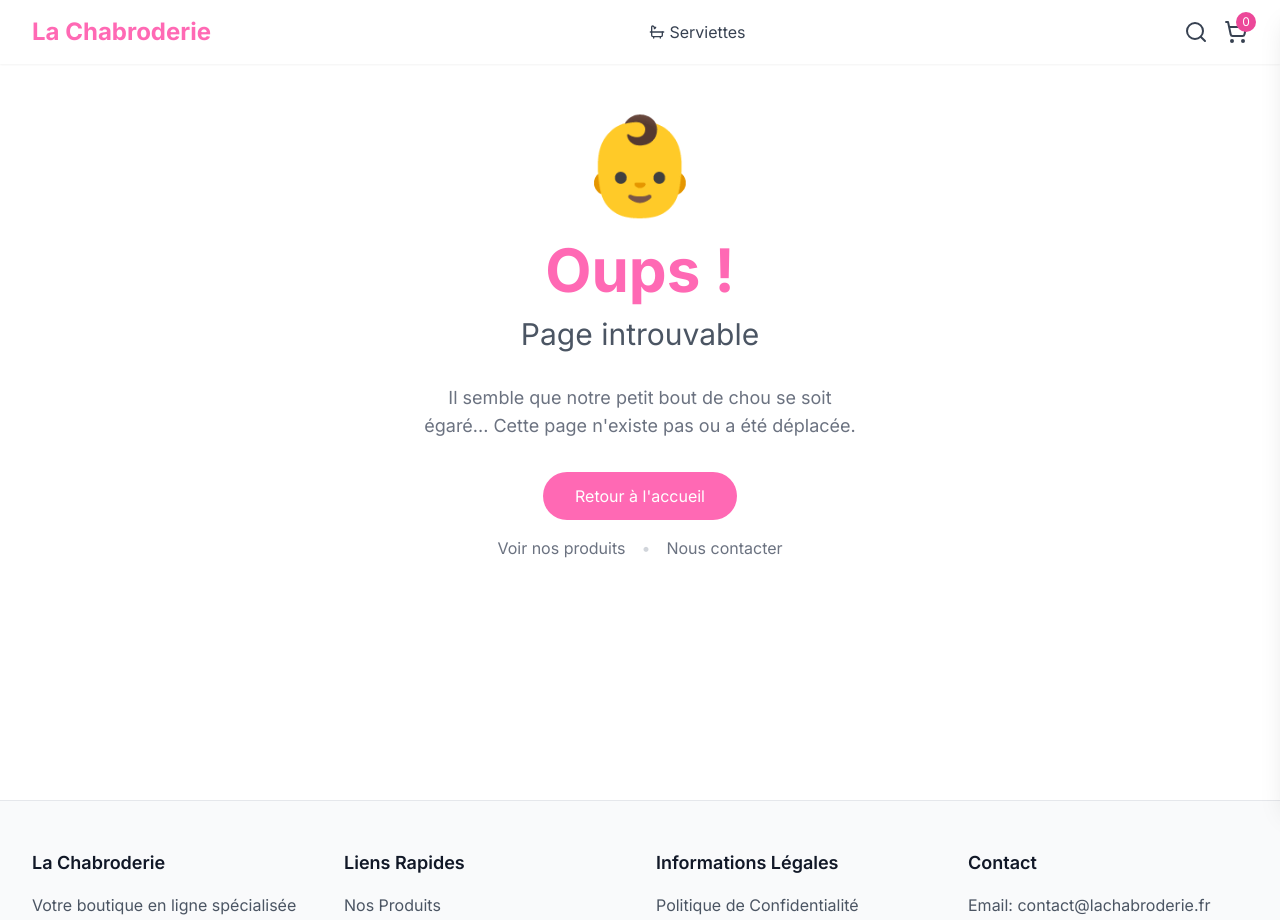
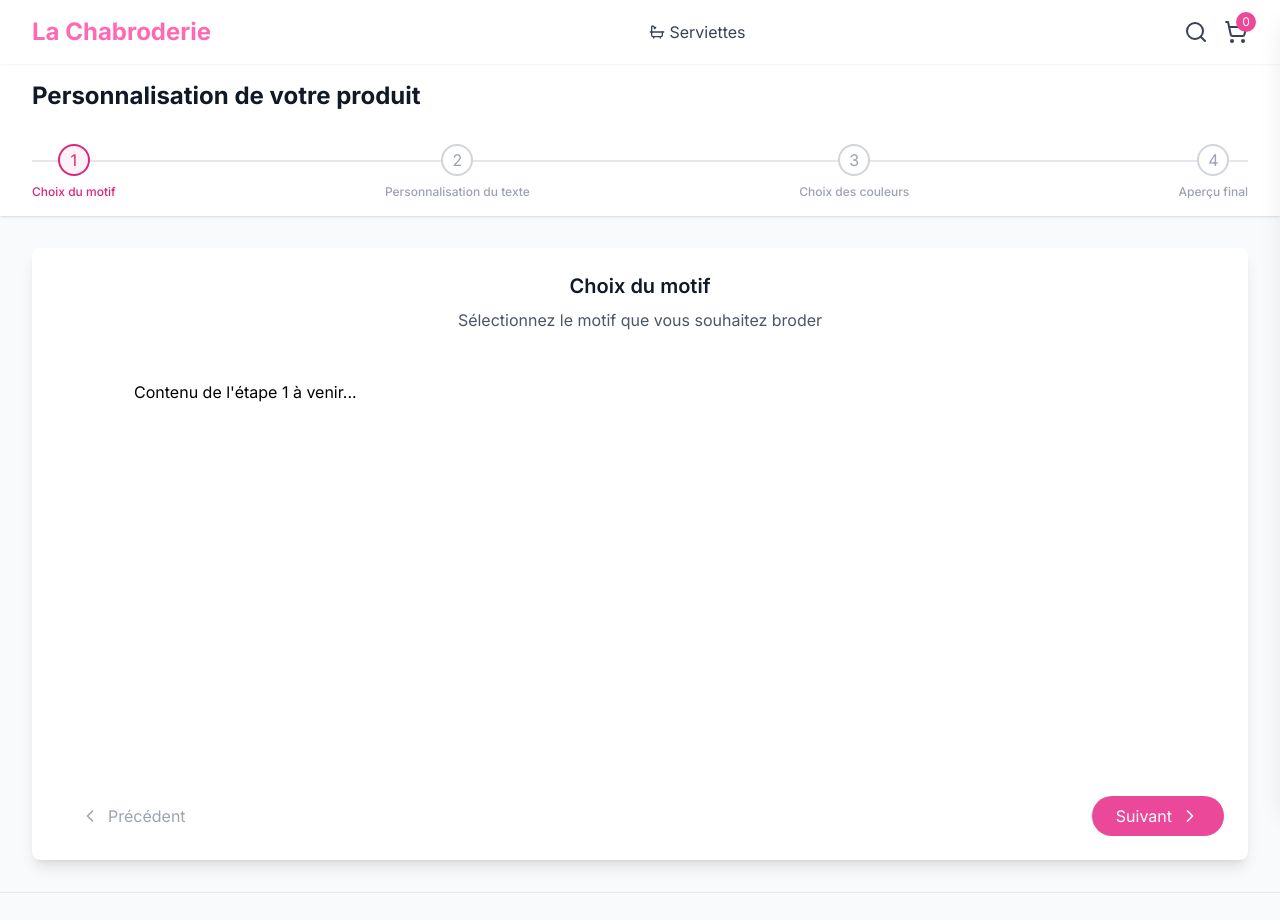
Before and after one commit to game05/ecommerce, a Next.js app: page /personnalisation/1 in a window 1280 px wide. Before the commit this address had no page. Shown: the top 920 px of the page. Built offline with nearby package versions, Linux system fonts and the light colour scheme.

Commit message:
feat: création de la page de personnalisation
- Ajout d'un système d'étapes avec barre de progression
- Mise en place de la navigation entre les étapes
- Création de la structure pour les 4 étapes de personnalisation
- Intégration des animations et transitions

```diff
--- /dev/null
+++ b/src/app/personnalisation/[slug]/page.tsx
@@ -0,0 +1,206 @@
+'use client';
+
+import { useState } from 'react';
+import Image from 'next/image';
+import { ChevronLeft, ChevronRight } from 'lucide-react';
+
+// Types pour les étapes
+type Step = {
+  id: number;
+  title: string;
+  description: string;
+};
+
+// Définition des étapes de personnalisation
+const steps: Step[] = [
+  {
+    id: 1,
+    title: "Choix du motif",
+    description: "Sélectionnez le motif que vous souhaitez broder"
+  },
+  {
+    id: 2,
+    title: "Personnalisation du texte",
+    description: "Ajoutez le texte de votre choix (nom, date, message...)"
+  },
+  {
+    id: 3,
+    title: "Choix des couleurs",
+    description: "Sélectionnez les couleurs pour votre broderie"
+  },
+  {
+    id: 4,
+    title: "Aperçu final",
+    description: "Vérifiez votre création avant de valider"
+  }
+];
+
+export default function PersonnalisationPage({ params }: { params: { slug: string } }) {
+  const [currentStep, setCurrentStep] = useState(1);
+  const [formData, setFormData] = useState({
+    motif: '',
+    texte: '',
+    couleurs: [],
+  });
+
+  // Fonction pour aller à l'étape suivante
+  const nextStep = () => {
+    if (currentStep < steps.length) {
+      setCurrentStep(currentStep + 1);
+    }
+  };
+
+  // Fonction pour revenir à l'étape précédente
+  const prevStep = () => {
+    if (currentStep > 1) {
+      setCurrentStep(currentStep - 1);
+    }
+  };
+
+  return (
+    <div className="min-h-screen bg-gray-50">
+      {/* Header avec les étapes */}
+      <div className="bg-white shadow">
+        <div className="max-w-7xl mx-auto px-4 sm:px-6 lg:px-8 py-4">
+          <div className="flex items-center justify-between">
+            <h1 className="text-2xl font-bold text-gray-900">
+              Personnalisation de votre produit
+            </h1>
+          </div>
+
+          {/* Barre de progression */}
+          <div className="mt-8 relative">
+            <div className="flex justify-between items-center">
+              {steps.map((step) => (
+                <div
+                  key={step.id}
+                  className={`flex flex-col items-center relative z-10 ${
+                    step.id === currentStep
+                      ? 'text-pink-600'
+                      : step.id < currentStep
+                      ? 'text-green-600'
+                      : 'text-gray-400'
+                  }`}
+                >
+                  <div
+                    className={`w-8 h-8 rounded-full flex items-center justify-center border-2
+                    ${
+                      step.id === currentStep
+                        ? 'border-pink-600 bg-pink-50'
+                        : step.id < currentStep
+                        ? 'border-green-600 bg-green-50'
+                        : 'border-gray-300 bg-white'
+                    }`}
+                  >
+                    {step.id < currentStep ? (
+                      <svg className="w-4 h-4" viewBox="0 0 20 20" fill="currentColor">
+                        <path
+                          fillRule="evenodd"
+                          d="M16.707 5.293a1 1 0 010 1.414l-8 8a1 1 0 01-1.414 0l-4-4a1 1 0 011.414-1.414L8 12.586l7.293-7.293a1 1 0 011.414 0z"
+                          clipRule="evenodd"
+                        />
+                      </svg>
+                    ) : (
+                      step.id
+                    )}
+                  </div>
+                  <div className="text-xs mt-2 font-medium">{step.title}</div>
+                </div>
+              ))}
+            </div>
+
+            {/* Ligne de progression */}
+            <div className="absolute top-4 left-0 w-full">
+              <div className="h-0.5 bg-gray-200">
+                <div
+                  className="h-0.5 bg-pink-600 transition-all duration-500"
+                  style={{ width: `${((currentStep - 1) / (steps.length - 1)) * 100}%` }}
+                />
+              </div>
+            </div>
+          </div>
+        </div>
+      </div>
+
+      {/* Contenu principal */}
+      <div className="max-w-7xl mx-auto px-4 sm:px-6 lg:px-8 py-8">
+        <div className="bg-white rounded-lg shadow-lg p-6">
+          {/* Description de l'étape actuelle */}
+          <div className="text-center mb-8">
+            <h2 className="text-xl font-semibold text-gray-900">
+              {steps[currentStep - 1].title}
+            </h2>
+            <p className="mt-2 text-gray-600">
+              {steps[currentStep - 1].description}
+            </p>
+          </div>
+
+          {/* Contenu de l'étape */}
+          <div className="min-h-[400px]">
+            {/* Le contenu spécifique à chaque étape sera ajouté ici */}
+            {currentStep === 1 && (
+              <div className="grid grid-cols-1 md:grid-cols-3 gap-4">
+                {/* Motifs à ajouter */}
+                <div className="text-center p-4">
+                  <p>Contenu de l'étape 1 à venir...</p>
+                </div>
+              </div>
+            )}
+            {currentStep === 2 && (
+              <div className="space-y-4">
+                {/* Formulaire de texte à ajouter */}
+                <p>Contenu de l'étape 2 à venir...</p>
+              </div>
+            )}
+            {currentStep === 3 && (
+              <div className="grid grid-cols-2 md:grid-cols-4 gap-4">
+                {/* Sélecteur de couleurs à ajouter */}
+                <p>Contenu de l'étape 3 à venir...</p>
+              </div>
+            )}
+            {currentStep === 4 && (
+              <div className="flex flex-col items-center">
+                {/* Aperçu final à ajouter */}
+                <p>Contenu de l'étape 4 à venir...</p>
+              </div>
+            )}
+          </div>
+
+          {/* Boutons de navigation */}
+          <div className="mt-8 flex justify-between">
+            <button
+              onClick={prevStep}
+              className={`px-6 py-2 rounded-full flex items-center gap-2 transition-all duration-300
+                ${currentStep === 1
+                  ? 'text-gray-400 cursor-not-allowed'
+                  : 'text-gray-600 hover:text-pink-600'
+                }`}
+              disabled={currentStep === 1}
+            >
+              <ChevronLeft className="w-5 h-5" />
+              Précédent
+            </button>
+
+            <button
+              onClick={nextStep}
+              className={`px-6 py-2 rounded-full flex items-center gap-2 transition-all duration-300
+                ${currentStep === steps.length
+                  ? 'bg-green-500 text-white hover:bg-green-600'
+                  : 'bg-pink-500 text-white hover:bg-pink-600'
+                }`}
+            >
+              {currentStep === steps.length ? (
+                'Valider la personnalisation'
+              ) : (
+                <>
+                  Suivant
+                  <ChevronRight className="w-5 h-5" />
+                </>
+              )}
+            </button>
+          </div>
+        </div>
+      </div>
+    </div>
+  );
+}
--- a/src/app/produit/[slug]/page.tsx
+++ b/src/app/produit/[slug]/page.tsx
@@ -3,6 +3,7 @@ export const revalidate = 0;
 export const dynamic = 'force-dynamic';
 
 import Image from 'next/image';
+import Link from 'next/link';
 import { notFound } from 'next/navigation';
 import { supabase } from '@/lib/supabase';
 
@@ -129,12 +130,13 @@ export default async function ProductPage({ params }: { params: { slug: string }
           </div>
 
           {/* Bouton de personnalisation */}
-          <button
-            className={`w-full px-6 py-3 rounded-full font-medium transition-all duration-300 animate-slideUp delay-400
+          <Link
+            href={product.stock > 0 ? `/personnalisation/${encodeURIComponent(product.name.toLowerCase().replace(/ /g, '-'))}` : '#'}
+            className={`w-full inline-block text-center px-6 py-3 rounded-full font-medium transition-all duration-300 animate-slideUp delay-400
               ${product.stock > 0
                 ? 'bg-pink-500 text-white hover:bg-pink-600 hover:scale-105 transform flex items-center justify-center gap-2'
                 : 'bg-gray-300 text-gray-500 cursor-not-allowed'}`}
-            disabled={product.stock === 0}
+            onClick={e => product.stock === 0 && e.preventDefault()}
           >
             {product.stock > 0 ? (
               <>
@@ -156,7 +158,7 @@ export default async function ProductPage({ params }: { params: { slug: string }
                 Commencer la personnalisation
               </>
             ) : 'Indisponible'}
-          </button>
+          </Link>
 
           {/* Informations supplémentaires */}
           <div className="border-t border-gray-200 pt-6 space-y-4 animate-slideUp delay-500">
```
